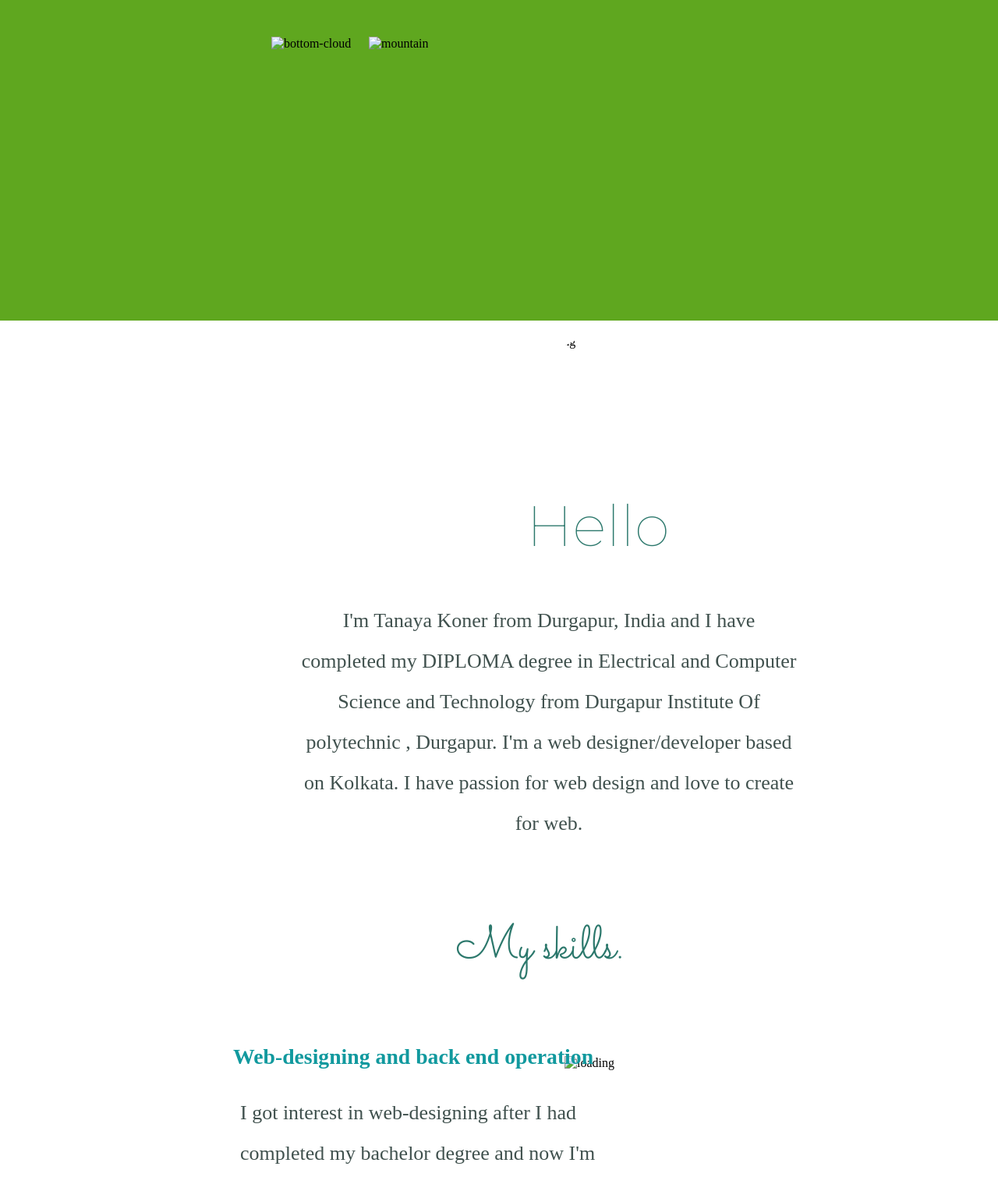
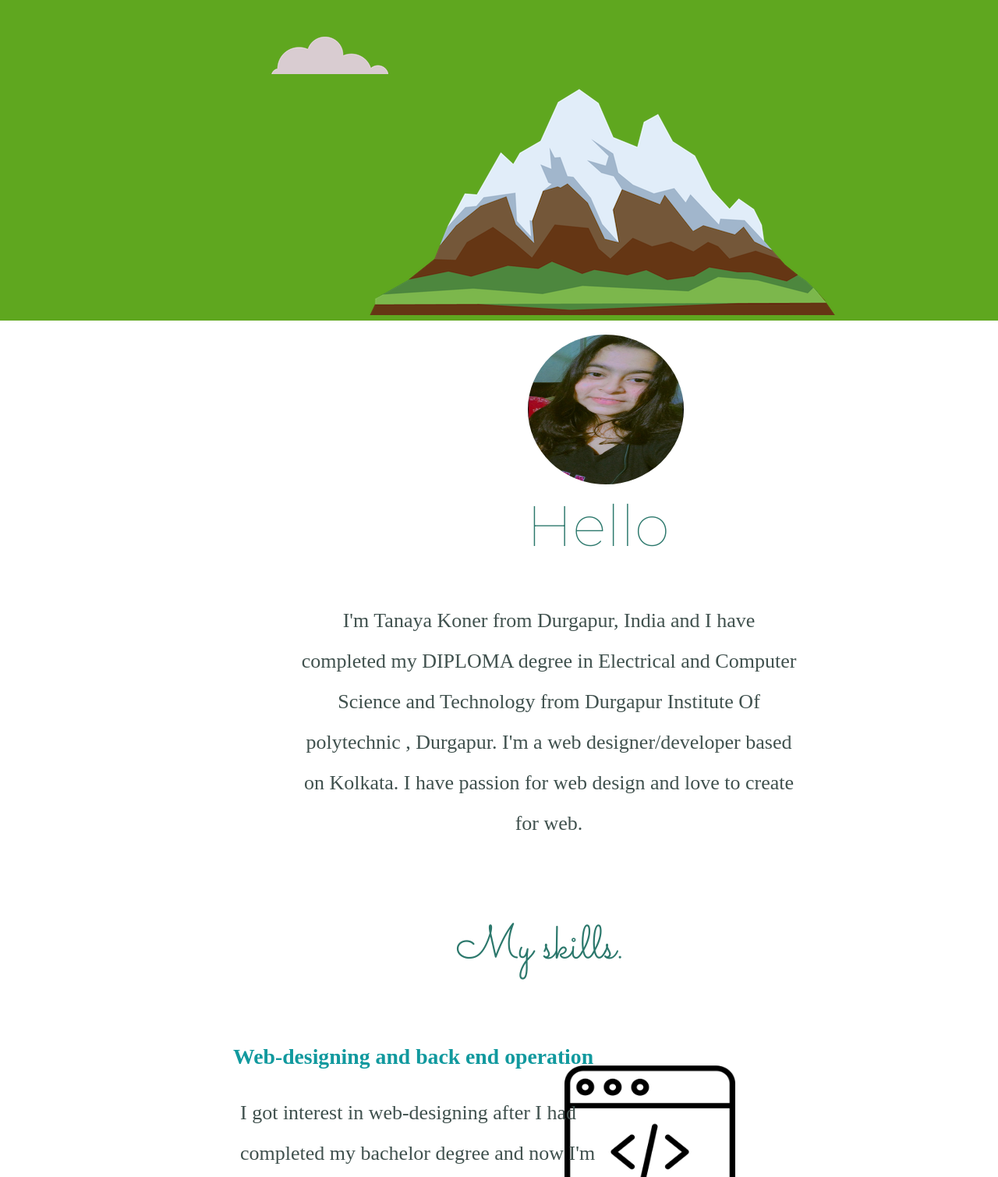
Before and after one commit to Tanayakoner/Tanayakoner, a plain HTML site: page index.html in a window 1280 px wide. Shown: the part 331-1840 px from the top of the page at 78% size. Drawn offline with Linux system fonts and the light colour scheme; the site is published under a folder, as on GitHub Pages, so addresses that start at the root find nothing.

Commit message:
Update index.html

```diff
--- a/index.html
+++ b/index.html
@@ -15,13 +15,13 @@
         <img class="top-cloud" src="picture\cloud.png" alt="top-cloud"> <br>
         <h1 class="name">I am Tanaya Koner</h1> <br>
         <h1 class="programmer">A Programmer</h1>
-        <img class="bottom-cloud" src="/picture/cloud.png" alt="bottom-cloud">
-        <img class="mountain" src="/picture/mountain.png" alt="mountain">
+        <img class="bottom-cloud" src="picture/cloud.png" alt="bottom-cloud">
+        <img class="mountain" src="picture/mountain.png" alt="mountain">
 
 
     </header><br>
     <section>
-        <img class="myimg" src="/picture/IMG_20220118_172346_197.jpg" alt="myimg">
+        <img class="myimg" src="picture/IMG_20220118_172346_197.jpg" alt="myimg">
 
         <h2 class="hello">Hello</h2>
         <p class="intro">I'm Tanaya Koner from Durgapur, India and I have completed my DIPLOMA degree in Electrical and Computer Science and Technology from Durgapur Institute Of polytechnic , Durgapur. I'm a web designer/developer based on Kolkata. I have passion for web design and love to create for web.
@@ -29,17 +29,17 @@
         </p><br><br>
         <h1 class="skills">My skills.</h1>
         <div class="a">
-            <img class="a1" src="/picture/web-programming1.png" alt="loading">
+            <img class="a1" src="picture/web-programming1.png" alt="loading">
             <h3 class="a2">Web-designing and back end operation</h3>
             <p class="a3">I got interest in web-designing after I had completed my bachelor degree and now I'm passionate to work as a front end as well as a back end developer.</p>
         </div>
         <div class="b">
-            <img class="b1" src="/picture/calculator2.png" alt="">
+            <img class="b1" src="picture/calculator2.png" alt="">
             <h3 class="b2">Mathematics</h3>
             <p class="b3">Mathematics is the one of my favourite subcject and I have also secure the 8th position in a mathametics talent search exam.</p>
         </div>
         <div class="c">
-            <img class="c1" src="/picture/climbing-with-rope3.png" alt="">
+            <img class="c1" src="picture/climbing-with-rope3.png" alt="">
             <h3 class="c2">Trecking and rock climbing</h3>
             <p class="c3">I like to roam on the foothills of mountains and love to trek. Recently, I have completed my trecking at Chel-Chittong, darjeeling as a camper organised by Kolkata Treckers Youth.
 
```
